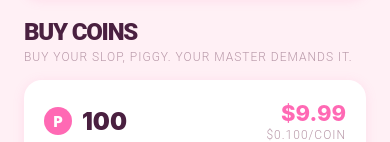
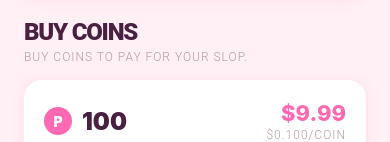
Before and after one commit to youcoward911/App, a React Native app in the folder AppLock/: screen /CoinShop in a window 390 px wide. Shown: the part 427-569 px from the top of the page. Built offline with nearby package versions, Linux system fonts and the light colour scheme.

Commit message:
Update coin shop subtitle text
https://claude.ai/code/session_01VzyjKUXFBMKFQs3sNTF1W8

```diff
--- a/AppLock/src/screens/CoinShopScreen.js
+++ b/AppLock/src/screens/CoinShopScreen.js
@@ -96,7 +96,7 @@ export default function CoinShopScreen({ navigation }) {
         {/* Packages */}
         <Text style={styles.sectionTitle}>Buy Coins</Text>
         <Text style={styles.sectionSub}>
-          Buy your slop, piggy. Your master demands it.
+          Buy coins to pay for your slop.
         </Text>
 
         {COIN_PACKAGES.map((pkg) => {
```
